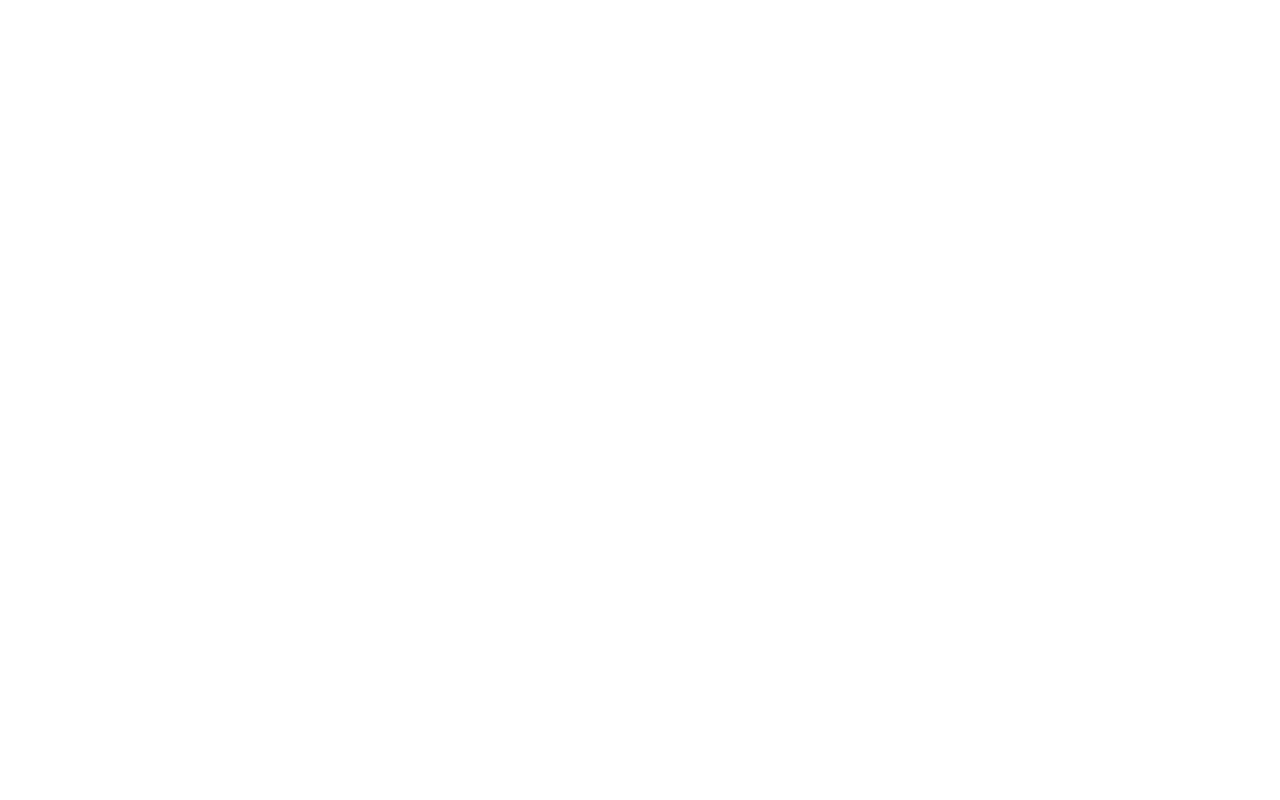
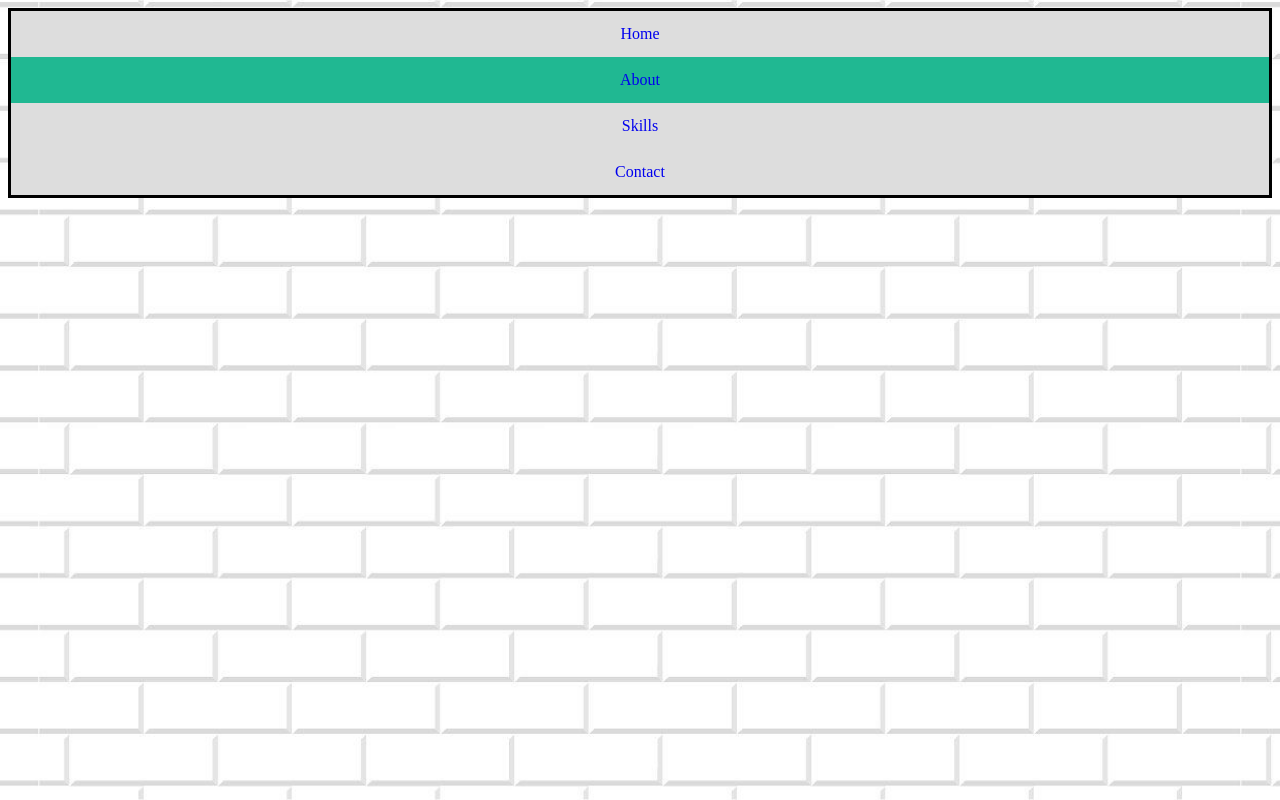
Before and after one commit to mineo72/DaccWebApp, a plain HTML site: page about.html in a window 1280 px wide. Drawn offline with Linux system fonts and the light colour scheme.

Commit message:
Navigation

```diff
--- a/about.html
+++ b/about.html
@@ -3,8 +3,14 @@
         <title>
             About Me!
         </title>
+        <link rel="stylesheet" href="scripts/css/style.css">
     </head>
     <body>
-
+        <ul class="ulnav">
+            <li class="linav"><a href="index.html">Home</a></li>
+            <li class="linav"><a class="active" href="about.html">About</a></li>
+            <li class="linav"><a href="skills.html">Skills</a></li>
+            <li class="linav"><a href="contact.html">Contact</a></li>
+        </ul>
     </body>
 </html>
--- a/scripts/css/style.css
+++ b/scripts/css/style.css
@@ -4,3 +4,30 @@ body{
     background-position: center;
     background-size:contain
 }
+ul.ulnav {
+    list-style-type: none;
+    margin: 0;
+    padding: 0;
+    width: auto;
+    background-color: #f1f1f1;
+    text-align: left;
+    border: 3px solid black;
+}
+li.linav a{
+    display: block;
+    background-color: #dddddd;
+    text-decoration: none;
+    padding: 14px 16px;
+    text-align: center;
+}
+li.linav a.active{
+    display: block;
+    background-color: rgb(32, 184, 146);
+    text-decoration: none;
+    padding: 14px 16px;
+    text-align: center;
+}
+li.linav a:hover{
+    background-color: rgba(32, 184, 146, 0.63);
+    color: white
+}
```
Also changed, not shown: contact.html (+7 -1 lines), index.html (+7 -0 lines), skills.html (+7 -1 lines).
